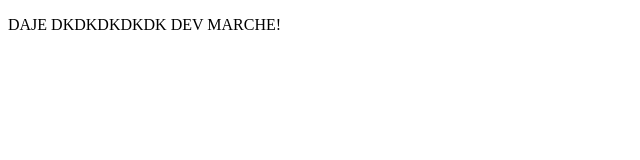
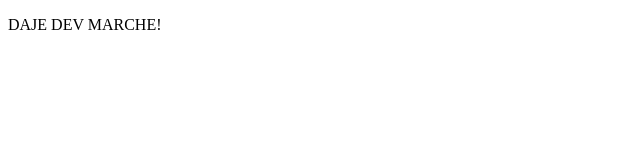
Before and after one commit to ricfrank/ansible-devmarche, a plain HTML site: page src/index.html in a window 1280 px wide. Shown: the whole page, without its empty margins (0-640 px from the left). Drawn offline with Linux system fonts and the light colour scheme.

Commit message:
adds config stuff

```diff
--- a/src/index.html
+++ b/src/index.html
@@ -4,6 +4,6 @@
     <title></title>
 </head>
 <body>
-<p>DAJE DKDKDKDKDK DEV MARCHE!</p>
+<p>DAJE DEV MARCHE!</p>
 </body>
 </html>
```
Also changed, not shown: 3 other files.
